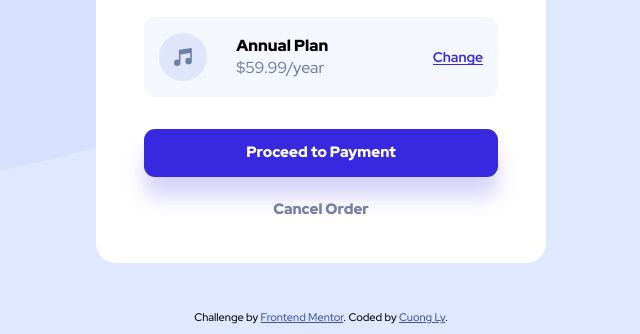
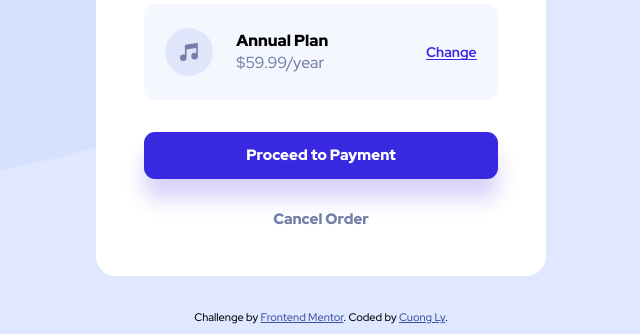
Before and after one commit to cuonglyy/order-summary-component, a plain HTML site: page index.html in a window 1280 px wide. Shown: the part 466-800 px from the top of the page, without its empty margins (319-959 px from the left). Drawn offline with Linux system fonts and the light colour scheme.

Commit message:
Slightly improved styling

```diff
--- a/styles/styles.css
+++ b/styles/styles.css
@@ -239,7 +239,7 @@ body {
     }
 
     .order-summary {
-        padding: 4.5rem 0;
+        padding: 4.5rem 0 4.8rem 0;
     }
 
     #header {
@@ -256,6 +256,7 @@ body {
     #plan {
         width: 35.4rem;
         margin-bottom: 3.2rem;
+        padding: 2.4rem 1rem;
     }
 
     .plan__info {
@@ -269,5 +270,6 @@ body {
 
     .pay-btn {
         width: 35.4rem;
+        margin-bottom: 3.2rem;
     }
 }
```
